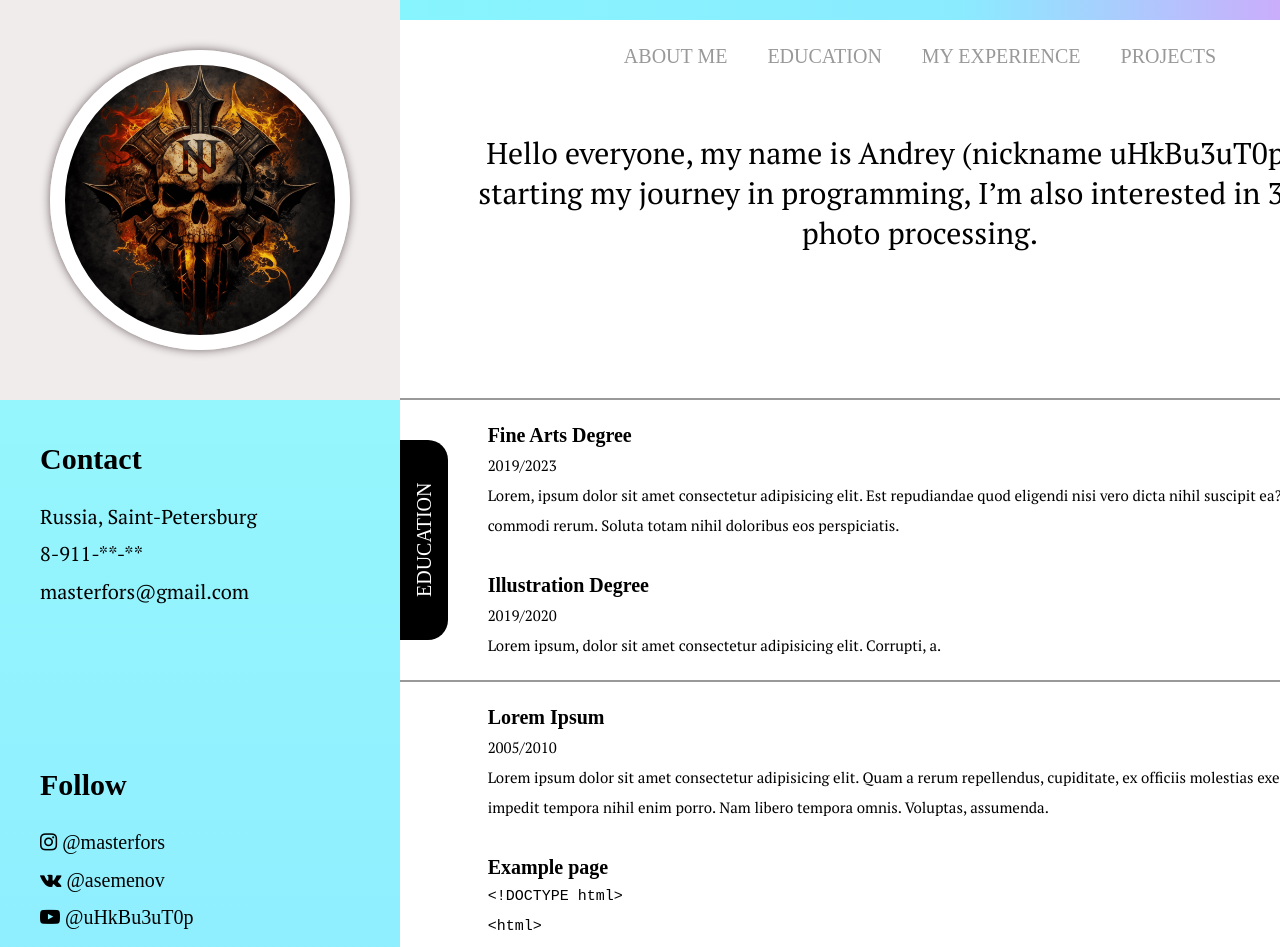
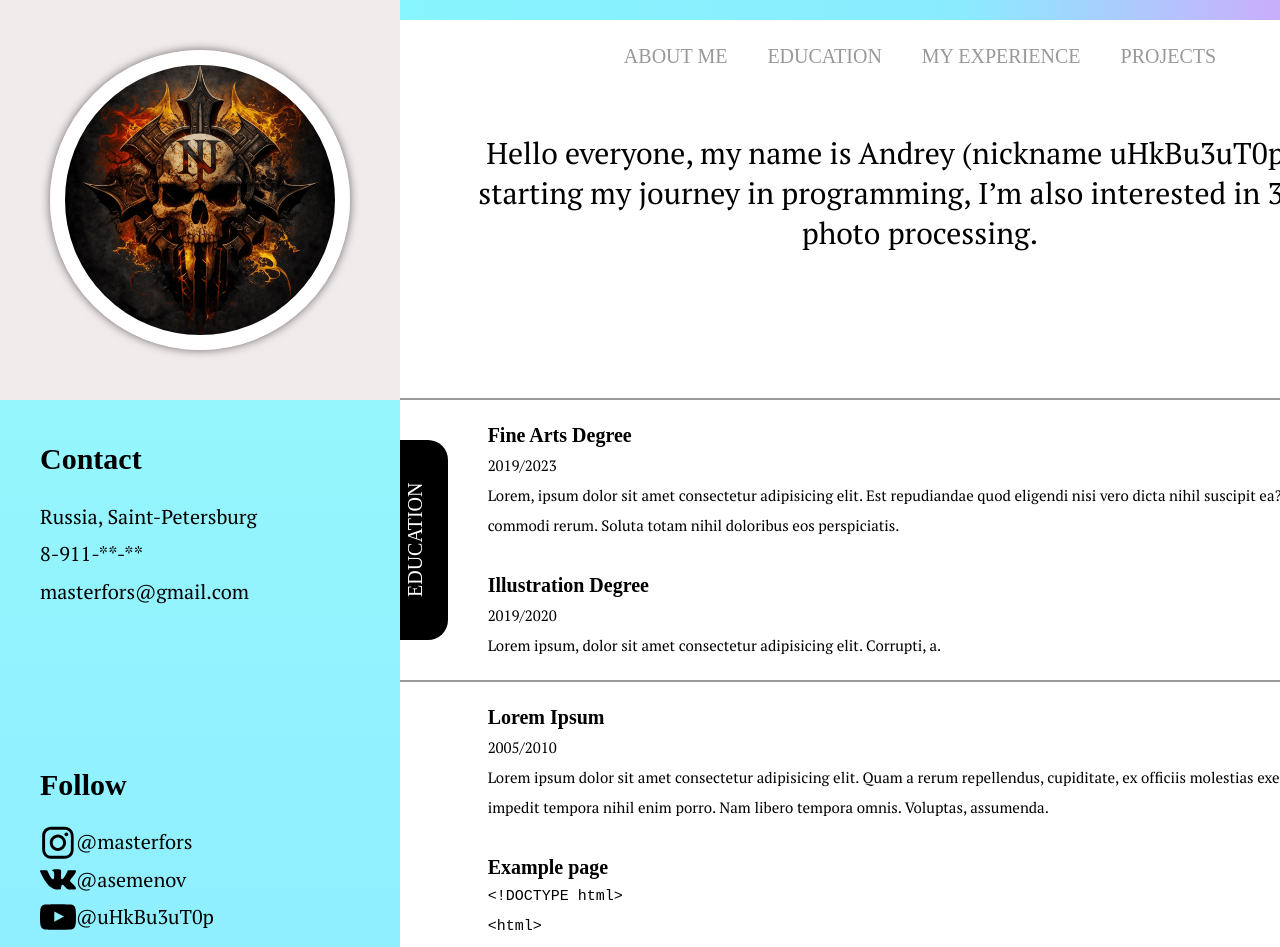
Before and after one commit to uHkBu3uT0p/First-Project, a plain HTML site: page index.html in a window 1280 px wide. Shown: the top 947 px of the page. Drawn offline with Linux system fonts and the light colour scheme; a web font is replaced by a local one.

Commit message:
add link on project

```diff
--- a/css/style.css
+++ b/css/style.css
@@ -12,11 +12,12 @@
 }
 * {
   box-sizing: border-box;
-  margin: 0 auto;
+  margin: 0;
   padding: 0;
 }
 .conteiner {
   width: 1440px;
+  margin: 0 auto;
 }
 .header {
   display: grid;
@@ -111,6 +112,13 @@ p {
   border-radius: 4px;
   position: relative;
   margin: 0;
+}
+.icon-li {
+  display: flex;
+  margin: 0;
+}
+.icon-img {
+  width: 10%;
 }
 /* Right side */
 .right_side_header {
--- a/index.html
+++ b/index.html
@@ -8,7 +8,6 @@
     <title>Preview</title>
   </head>
   <body>
-    <div class="box">
     <div class="conteiner">
       <div class="header">
         <div class="left_side_header">
@@ -48,12 +47,25 @@
               <h2 class="left_side">Follow</h2>
             </div>
             <ul class="icon-box">
-                <li>
-                  <i class="fa fa-instagram"> @masterfors</i>
+              <li class="icon-li">
+                <img
+                  src="img/instagram_icon.svg"
+                  alt="instagram"
+                  class="icon-img"
+                />
+                @masterfors
               </li>
-                <li><i class="fa fa-vk"> @asemenov</i></li>
-                <li>
-                  <i class="fa fa-youtube-play"> @uHkBu3uT0p</i>
+              <li class="icon-li">
+                <img src="img/vk_social.svg" alt="vk" class="icon-img" />
+                @asemenov
+              </li>
+              <li class="icon-li">
+                <img
+                  src="img/youtube-icon.svg"
+                  alt="youtube"
+                  class="icon-img"
+                />
+                @uHkBu3uT0p
               </li>
             </ul>
           </div>
@@ -79,19 +91,11 @@
                 </div>
                 <p>JavaScript</p>
                 <div class="skill-bar">
-                    <div
-                      class="skills-percentage"
-                      a="0%"
-                      style="width: 0%"
-                    ></div>
+                  <div class="skills-percentage" a="0%" style="width: 0%"></div>
                 </div>
                 <p>PHP</p>
                 <div class="skill-bar">
-                    <div
-                      class="skills-percentage"
-                      a="0%"
-                      style="width: 0%"
-                    ></div>
+                  <div class="skills-percentage" a="0%" style="width: 0%"></div>
                 </div>
                 <p>Photoshop</p>
                 <div class="skill-bar">
@@ -103,11 +107,7 @@
                 </div>
                 <p>Blender</p>
                 <div class="skill-bar">
-                    <div
-                      class="skills-percentage"
-                      a="5%"
-                      style="width: 5%"
-                    ></div>
+                  <div class="skills-percentage" a="5%" style="width: 5%"></div>
                 </div>
               </div>
             </div>
@@ -169,8 +169,8 @@
               <h3 class="right_side">Lorem Ipsum</h3>
               <span class="right_side">2005/2010</span>
               <p class="right_side">
-                  Lorem ipsum dolor sit amet consectetur adipisicing elit. Quam
-                  a rerum repellendus, cupiditate, ex officiis molestias
+                Lorem ipsum dolor sit amet consectetur adipisicing elit. Quam a
+                rerum repellendus, cupiditate, ex officiis molestias
                 exercitationem quasi, ad impedit tempora nihil enim porro. Nam
                 libero tempora omnis. Voluptas, assumenda.
               </p>
@@ -200,10 +200,10 @@
               <h3 class="right_side">Execptetur</h3>
               <span class="right_side">2005/2010</span>
               <p class="right_side">
-                  Lorem ipsum dolor sit amet, consectetur adipisicing elit.
-                  Rerum corporis aliquam earum veniam exercitationem sequi
-                  architecto, quae asperiores provident fugiat sunt non nisi,
-                  maiores cupiditate cumque natus a. Aut, suscipit?
+                Lorem ipsum dolor sit amet, consectetur adipisicing elit. Rerum
+                corporis aliquam earum veniam exercitationem sequi architecto,
+                quae asperiores provident fugiat sunt non nisi, maiores
+                cupiditate cumque natus a. Aut, suscipit?
               </p>
             </div>
           </div>
@@ -215,10 +215,10 @@
               <h3 class="right_side">Fine Arts Degree</h3>
               <span class="right_side">2005/2010</span>
               <p class="right_side">
-                  Lorem ipsum dolor sit amet consectetur adipisicing elit.
-                  Ducimus excepturi harum ex aperiam perferendis quas doloremque
-                  libero, quod tempora explicabo assumenda porro soluta illum
-                  asperiores dolor sit quasi aut impedit!
+                Lorem ipsum dolor sit amet consectetur adipisicing elit. Ducimus
+                excepturi harum ex aperiam perferendis quas doloremque libero,
+                quod tempora explicabo assumenda porro soluta illum asperiores
+                dolor sit quasi aut impedit!
               </p>
               <br />
               <h3 class="right_side">Fine Arts Degree</h3>
@@ -248,6 +248,5 @@
         </div>
       </div>
     </div>
-    </div>
   </body>
 </html>
```
Also changed, not shown: img/instagram_icon.svg (added), img/vk_social.svg (added), img/youtube-icon.svg (added). Lines whose indentation alone changed are shown as unchanged.
